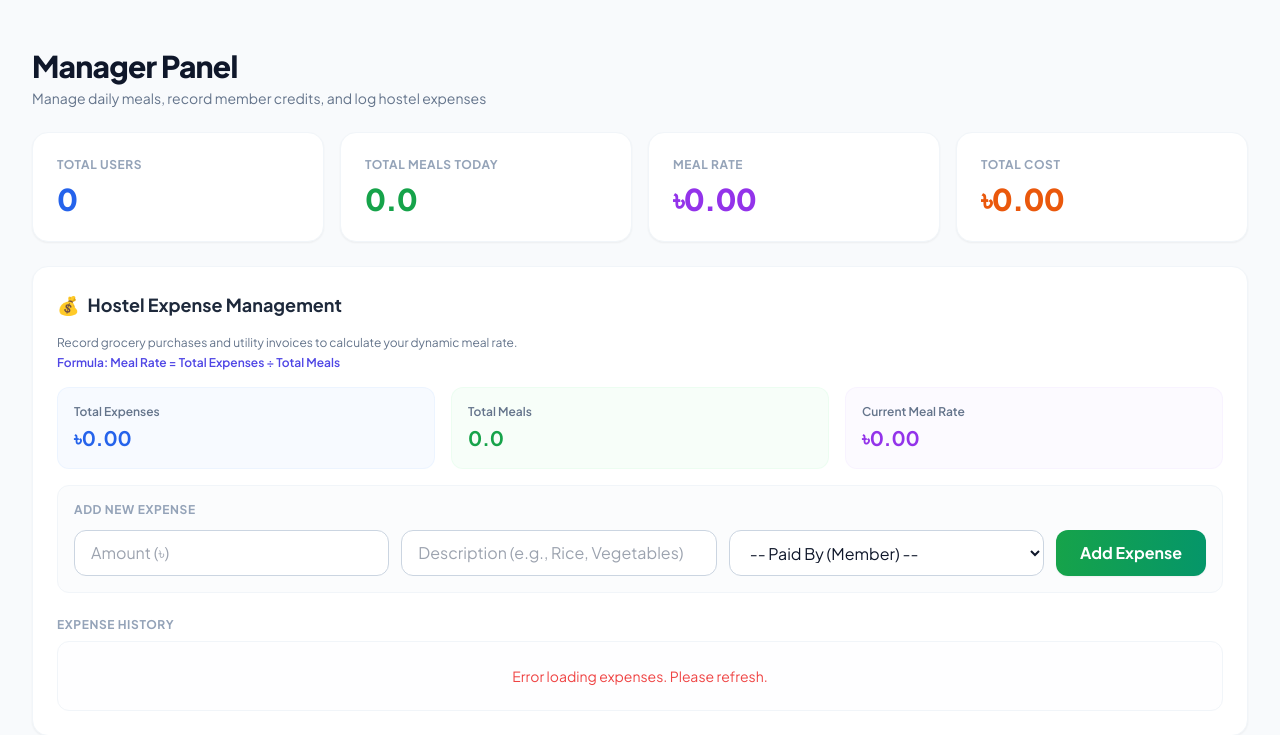
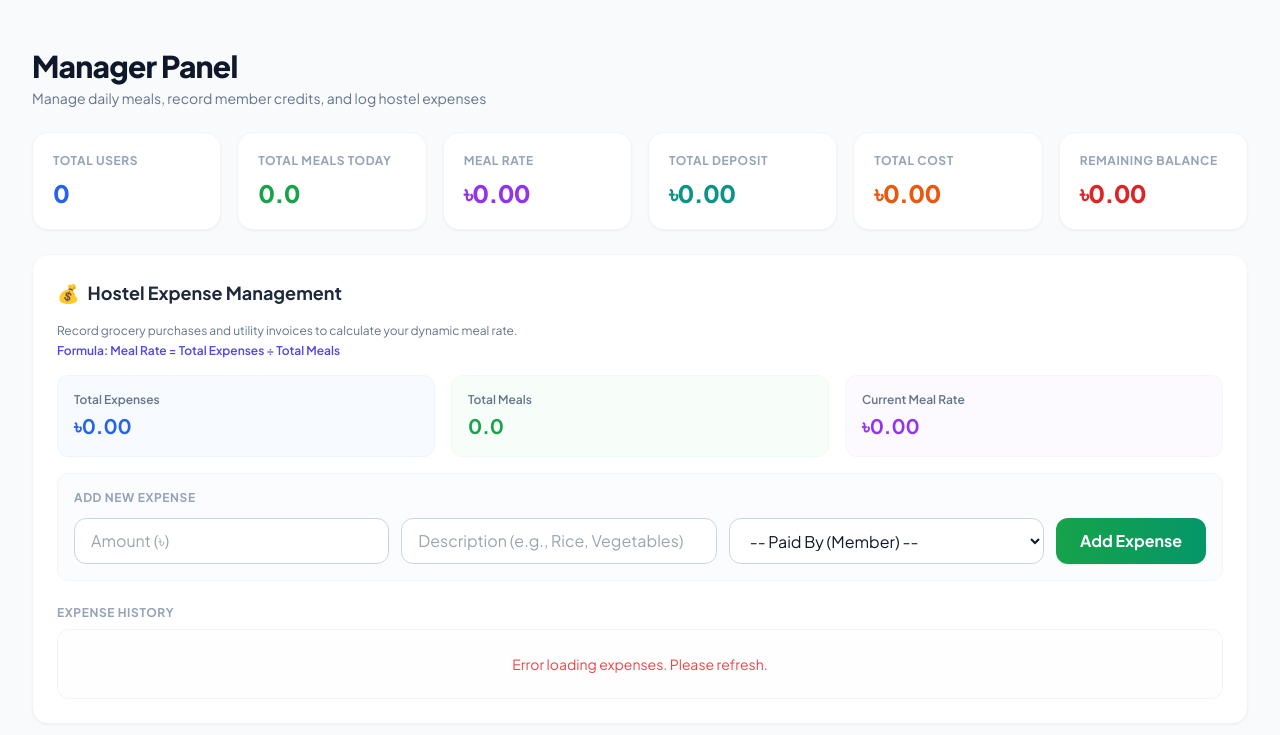
Before and after one commit to MEhe132/Meal_management_web_app, a Flask app: template templates/manager.html in a window 1280 px wide. Shown: the top 735 px of the page. Run offline with Flask 3, Linux system fonts and the light colour scheme; the template is opened without the code that fills it, so the values that code supplies are empty; some libraries are stand-ins or nearby versions.

Commit message:
Add Remaining Balance stat card (Total Deposit minus Total Cost) to Dashboard and Manager Panel

```diff
--- a/templates/manager.html
+++ b/templates/manager.html
@@ -11,27 +11,38 @@
     </div>
 
     <!-- Statistics Cards -->
-    <div class="grid grid-cols-1 sm:grid-cols-2 lg:grid-cols-4 gap-4">
-        <div class="bg-white dark:bg-slate-900 border border-slate-100 dark:border-slate-800 p-6 rounded-2xl shadow-sm hover:-translate-y-0.5 transition-transform duration-200 min-w-0 overflow-hidden">
-            <div class="text-slate-400 dark:text-slate-500 text-xs font-bold uppercase tracking-wider truncate">Total Users</div>
-            <div class="text-xl sm:text-2xl xl:text-3xl font-extrabold text-blue-600 dark:text-blue-400 mt-2 tracking-tight truncate" title="{{ user_info|length }}">{{ user_info|length }}</div>
+    <div class="grid grid-cols-2 sm:grid-cols-3 lg:grid-cols-6 gap-3 sm:gap-4">
+        <div class="bg-white dark:bg-slate-900 border border-slate-100 dark:border-slate-800 p-4 sm:p-5 rounded-2xl shadow-sm hover:-translate-y-0.5 transition-transform duration-200">
+            <div class="text-slate-400 dark:text-slate-500 text-[10px] sm:text-xs font-bold uppercase tracking-wider truncate">Total Users</div>
+            <div class="text-lg sm:text-xl xl:text-2xl font-extrabold text-blue-600 dark:text-blue-400 mt-2 tracking-tight whitespace-nowrap">{{ user_info|length }}</div>
         </div>
 
-        <div class="bg-white dark:bg-slate-900 border border-slate-100 dark:border-slate-800 p-6 rounded-2xl shadow-sm hover:-translate-y-0.5 transition-transform duration-200 min-w-0 overflow-hidden">
-            <div class="text-slate-400 dark:text-slate-500 text-xs font-bold uppercase tracking-wider truncate">Total Meals Today</div>
-            <div class="text-xl sm:text-2xl xl:text-3xl font-extrabold text-green-600 dark:text-green-400 mt-2 tracking-tight truncate" title="{{ "%.1f"|format(user_info|map(attribute='today_meals')|sum) }}">
+        <div class="bg-white dark:bg-slate-900 border border-slate-100 dark:border-slate-800 p-4 sm:p-5 rounded-2xl shadow-sm hover:-translate-y-0.5 transition-transform duration-200">
+            <div class="text-slate-400 dark:text-slate-500 text-[10px] sm:text-xs font-bold uppercase tracking-wider truncate">Total Meals Today</div>
+            <div class="text-lg sm:text-xl xl:text-2xl font-extrabold text-green-600 dark:text-green-400 mt-2 tracking-tight whitespace-nowrap">
                 {{ "%.1f"|format(user_info|map(attribute='today_meals')|sum) }}
             </div>
         </div>
 
-        <div class="bg-white dark:bg-slate-900 border border-slate-100 dark:border-slate-800 p-6 rounded-2xl shadow-sm hover:-translate-y-0.5 transition-transform duration-200 min-w-0 overflow-hidden">
-            <div class="text-slate-400 dark:text-slate-500 text-xs font-bold uppercase tracking-wider truncate">Meal Rate</div>
-            <div class="text-xl sm:text-2xl xl:text-3xl font-extrabold text-purple-600 dark:text-purple-400 mt-2 tracking-tight truncate" title="৳{{ "%.2f"|format(hostel_stats.meal_rate) }}">৳{{ "%.2f"|format(hostel_stats.meal_rate) }}</div>
+        <div class="bg-white dark:bg-slate-900 border border-slate-100 dark:border-slate-800 p-4 sm:p-5 rounded-2xl shadow-sm hover:-translate-y-0.5 transition-transform duration-200">
+            <div class="text-slate-400 dark:text-slate-500 text-[10px] sm:text-xs font-bold uppercase tracking-wider truncate">Meal Rate</div>
+            <div class="text-lg sm:text-xl xl:text-2xl font-extrabold text-purple-600 dark:text-purple-400 mt-2 tracking-tight whitespace-nowrap">৳{{ "%.2f"|format(hostel_stats.meal_rate) }}</div>
         </div>
 
-        <div class="bg-white dark:bg-slate-900 border border-slate-100 dark:border-slate-800 p-6 rounded-2xl shadow-sm hover:-translate-y-0.5 transition-transform duration-200 min-w-0 overflow-hidden">
-            <div class="text-slate-400 dark:text-slate-500 text-xs font-bold uppercase tracking-wider truncate">Total Cost</div>
-            <div class="text-xl sm:text-2xl xl:text-3xl font-extrabold text-orange-600 dark:text-orange-400 mt-2 tracking-tight truncate" title="৳{{ "%.2f"|format(hostel_stats.total_cost) }}">৳{{ "%.2f"|format(hostel_stats.total_cost) }}</div>
+        <div class="bg-white dark:bg-slate-900 border border-slate-100 dark:border-slate-800 p-4 sm:p-5 rounded-2xl shadow-sm hover:-translate-y-0.5 transition-transform duration-200">
+            <div class="text-slate-400 dark:text-slate-500 text-[10px] sm:text-xs font-bold uppercase tracking-wider truncate">Total Deposit</div>
+            <div class="text-lg sm:text-xl xl:text-2xl font-extrabold text-teal-600 dark:text-teal-400 mt-2 tracking-tight whitespace-nowrap">৳{{ "%.2f"|format(hostel_stats.total_deposited) }}</div>
+        </div>
+
+        <div class="bg-white dark:bg-slate-900 border border-slate-100 dark:border-slate-800 p-4 sm:p-5 rounded-2xl shadow-sm hover:-translate-y-0.5 transition-transform duration-200">
+            <div class="text-slate-400 dark:text-slate-500 text-[10px] sm:text-xs font-bold uppercase tracking-wider truncate">Total Cost</div>
+            <div class="text-lg sm:text-xl xl:text-2xl font-extrabold text-orange-600 dark:text-orange-400 mt-2 tracking-tight whitespace-nowrap">৳{{ "%.2f"|format(hostel_stats.total_cost) }}</div>
+        </div>
+
+        <div class="bg-white dark:bg-slate-900 border border-slate-100 dark:border-slate-800 p-4 sm:p-5 rounded-2xl shadow-sm hover:-translate-y-0.5 transition-transform duration-200">
+            <div class="text-slate-400 dark:text-slate-500 text-[10px] sm:text-xs font-bold uppercase tracking-wider truncate">Remaining Balance</div>
+            {% set rem_balance = hostel_stats.total_deposited - hostel_stats.total_cost %}
+            <div class="text-lg sm:text-xl xl:text-2xl font-extrabold mt-2 tracking-tight whitespace-nowrap {% if rem_balance >= 0 %}text-green-600 dark:text-green-400{% else %}text-red-600 dark:text-red-400{% endif %}">৳{{ "%.2f"|format(rem_balance) }}</div>
         </div>
     </div>
 
```
Also changed, not shown: templates/dashboard.html (+13 -1 lines).
